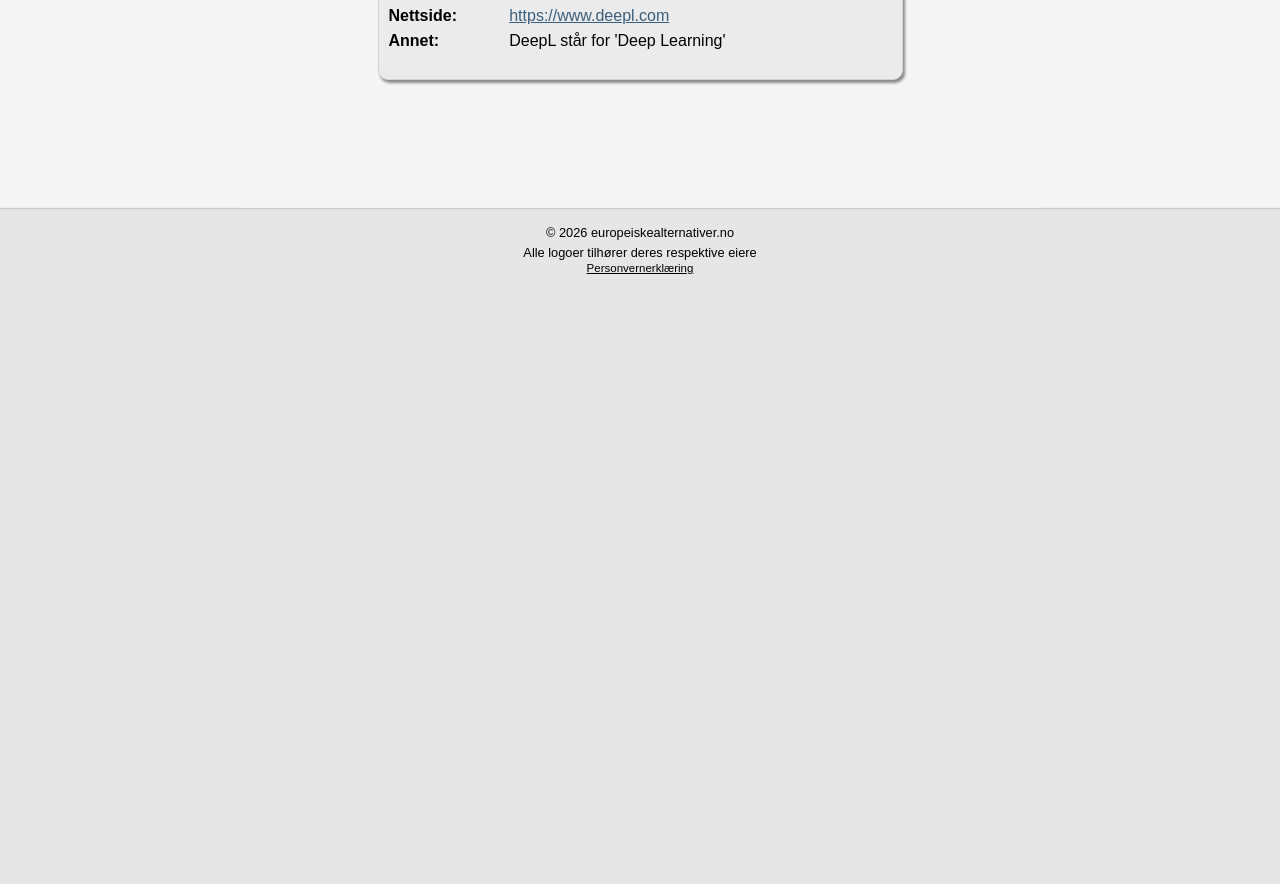
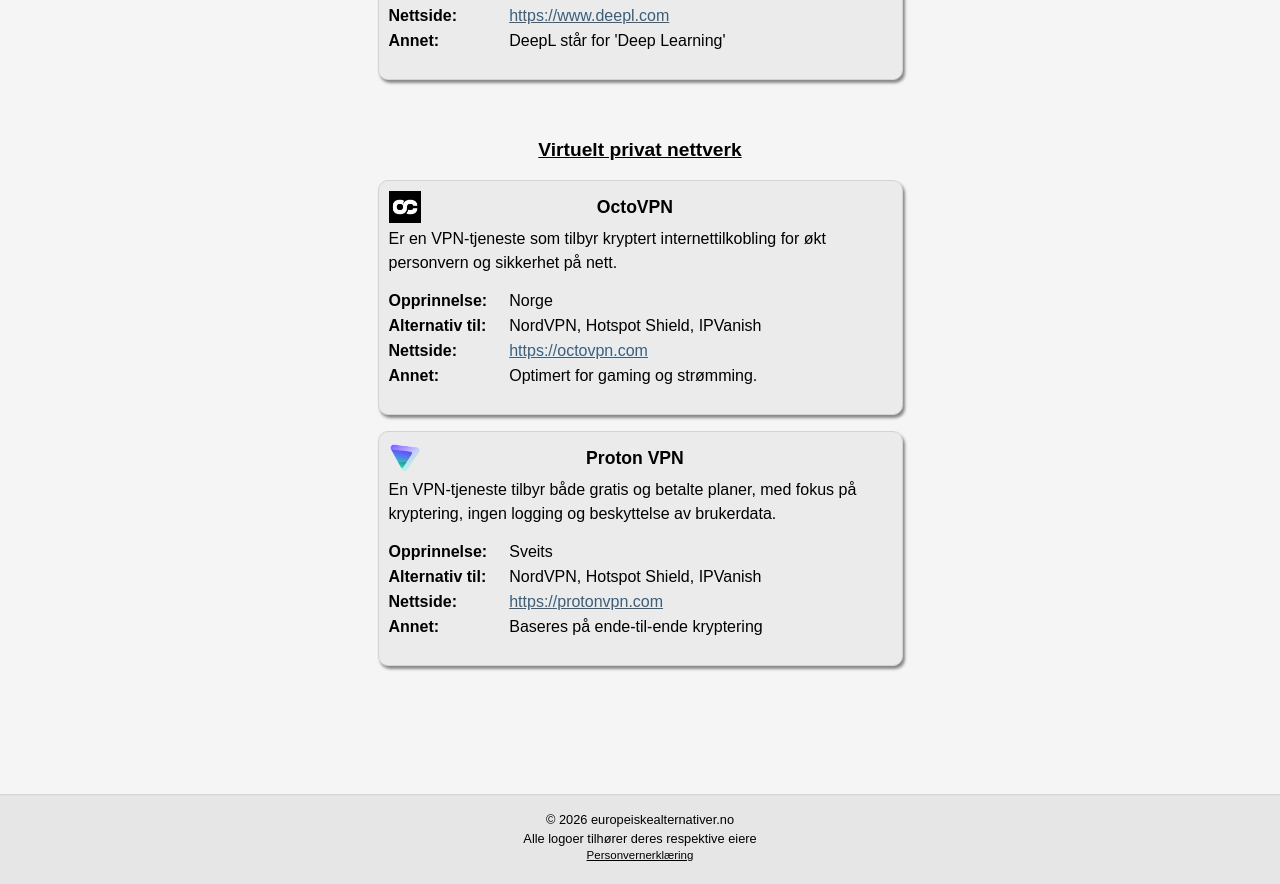
Before and after one commit to Operheimeren/europeiske-alternativer, a SvelteKit app: page / in a window 1280 px wide. Shown: the part 4940-5824 px from the top of the page. Before the commit the page ends 5238 px from the top, so only its background shows below. Built offline with nearby package versions, Linux system fonts and the light colour scheme.

Commit message:
added VPN

```diff
--- a/src/lib/data/alternatives.json
+++ b/src/lib/data/alternatives.json
@@ -473,5 +473,73 @@
         "company_guidelines": null,
         "language": "EN",
         "only": null
+    },
+    {
+        "id": "41",
+        "alt_id": "19",
+        "active": "1",
+        "company_name": "OctoVPN",
+        "type": "vpn",
+        "category": "private",
+        "logo": "octovpn.png",
+        "company_info": "Er en VPN-tjeneste som tilbyr kryptert internettilkobling for økt personvern og sikkerhet på nett.",
+        "country": "Norge",
+        "alt_to": "NordVPN, Hotspot Shield, IPVanish",
+        "website": "https:\/\/octovpn.com",
+        "other_info": "Optimert for gaming og strømming.",
+        "company_guidelines": null,
+        "language": "NO",
+        "only": null
+    },
+    {
+        "id": "42",
+        "alt_id": "19",
+        "active": "1",
+        "company_name": "OctoVPN",
+        "type": "vpn",
+        "category": "private",
+        "logo": "octovpn.png",
+        "company_info": "It is a VPN service that provides an encrypted internet connection for enhanced privacy and online security.",
+        "country": "Norway",
+        "alt_to": "NordVPN, Hotspot Shield, IPVanish",
+        "website": "https:\/\/octovpn.com",
+        "other_info": "Optimised for gaming og streaming",
+        "company_guidelines": null,
+        "language": "EN",
+        "only": null
+    },
+    {
+        "id": "43",
+        "alt_id": "20",
+        "active": "1",
+        "company_name": "Proton VPN",
+        "type": "vpn",
+        "category": "private",
+        "logo": "protonvpn.png",
+        "company_info": "En VPN-tjeneste tilbyr både gratis og betalte planer, med fokus på kryptering, ingen logging og beskyttelse av brukerdata.",
+        "country": "Sveits",
+        "alt_to": "NordVPN, Hotspot Shield, IPVanish",
+        "website": "https:\/\/protonvpn.com",
+        "other_info": "Baseres på ende-til-ende kryptering",
+        "company_guidelines": null,
+        "language": "NO",
+        "only": null
+    },
+    {
+        "id": "44",
+        "alt_id": "20",
+        "active": "1",
+        "company_name": "Proton VPN",
+        "type": "vpn",
+        "category": "private",
+        "logo": "protonvpn.png",
+        "company_info": "A VPN service offers both free and paid plans, with a focus on encryption, no logging, and the protection of user data.",
+        "country": "Switzerland",
+        "alt_to": "NordVPN, Hotspot Shield, IPVanish",
+        "website": "https:\/\/protonvpn.com",
+        "other_info": "Based on end-to-end encryption",
+        "company_guidelines": null,
+        "language": "EN",
+        "only": null
     }
 ]
--- a/src/lib/i18n/en/home.json
+++ b/src/lib/i18n/en/home.json
@@ -21,7 +21,8 @@
     "cloudStorage": "Cloud Storage ☁️",
     "socialMedia": "Social Media 👥",
     "searchEngines": "Search Engines 🌐",
-    "translator": "Translator 🌍"
+    "translator": "Translator 🌍",
+    "vpn": "Virtuel Private Network"
   },
   "alternative": {
     "country": "Origin:",
--- a/src/lib/i18n/no/home.json
+++ b/src/lib/i18n/no/home.json
@@ -21,7 +21,8 @@
     "cloudStorage": "Skylagring ☁️",
     "socialMedia": "Sosiale medier 👥",
     "searchEngines": "Søkemotorer 🌐",
-    "translator": "Oversettelse 🌍"
+    "translator": "Oversettelse 🌍",
+    "vpn": "Virtuelt privat nettverk"
   },
   "alternative": {
     "country": "Opprinnelse:",
--- a/src/routes/+page.svelte
+++ b/src/routes/+page.svelte
@@ -20,7 +20,8 @@
     socialMedia: 'social_media',
     browser: 'browser',
     officeSuite: 'office_suite',
-    translator: 'translator'
+    translator: 'translator',
+    vpn: 'vpn'
   };
 
  $: getAlternativesByType = (type) => {
@@ -130,6 +131,12 @@
     <AlternativeCard {alternative} />
   {/each}
 
+  <!-- VPN -->
+  <div class="sub-title">{t.categories.vpn}</div>
+  {#each getAlternativesByType(categoryTypes.vpn) as alternative}
+    <AlternativeCard {alternative} />
+  {/each}
+
   <div class="info-text-outro">
     <span class="info-text-span">{t.alternativesOutro}</span>
   </div>
```
Also changed, not shown: static/logo/company/octovpn.png (added), static/logo/company/protonvpn.png (added).
